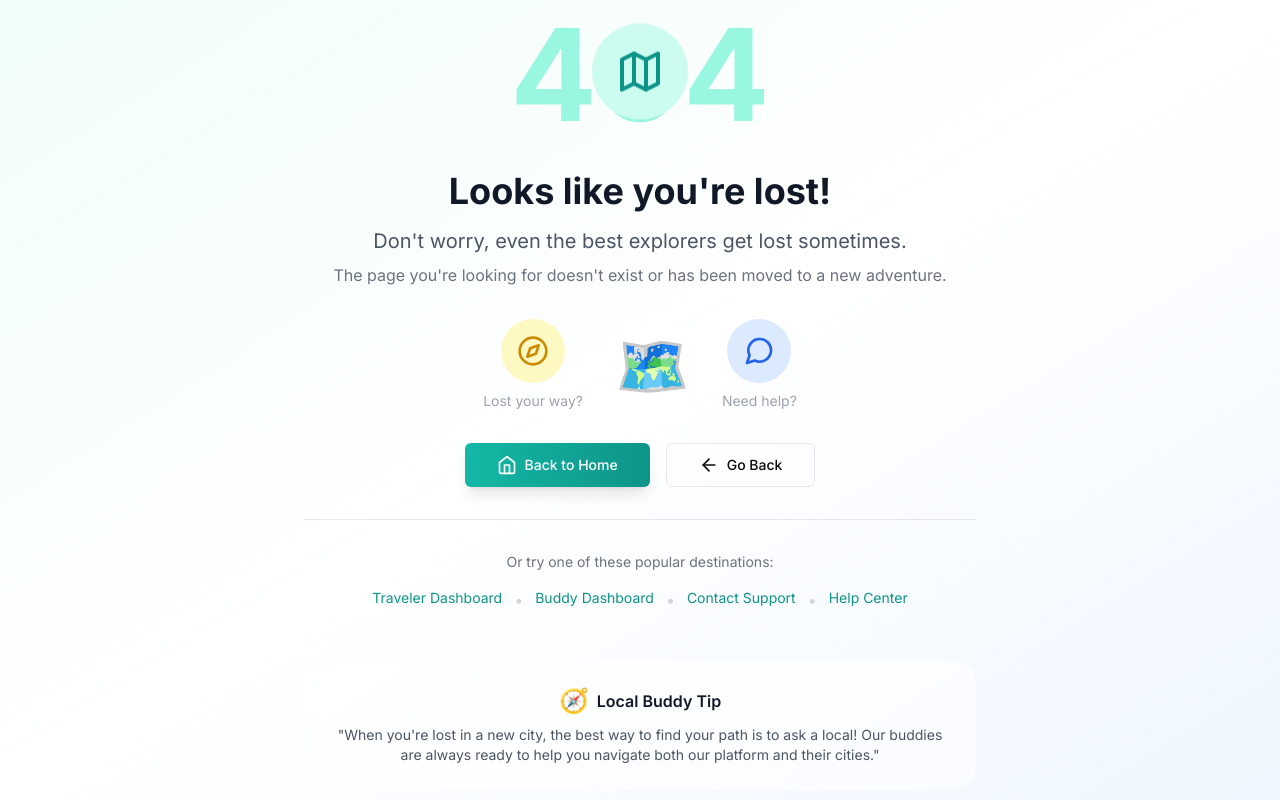
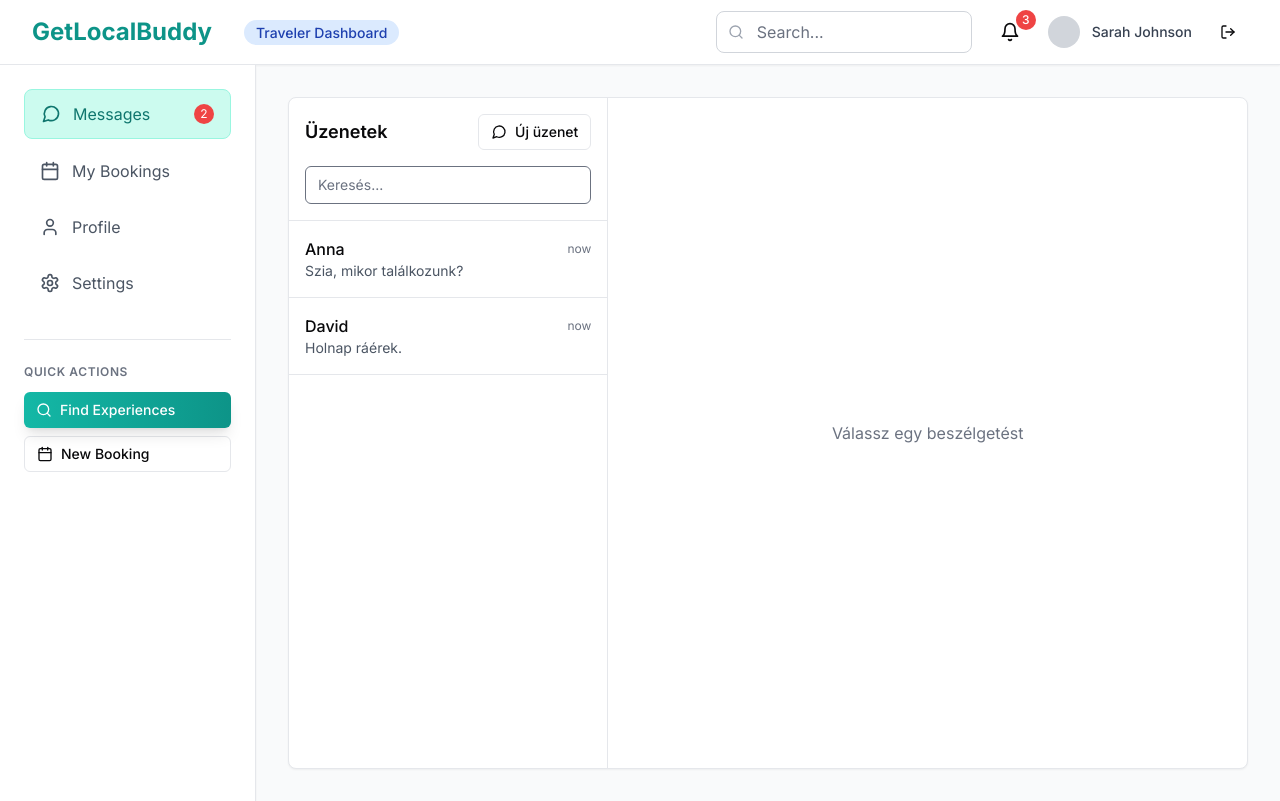
Before and after one commit to hamar93/getlocalbuddy-frontend, a Next.js app: page /dashboard/messages in a window 1280 px wide. Before the commit this address had no page. Built offline with nearby package versions, Linux system fonts and the light colour scheme.

Commit message:
Add files via upload

```diff
--- /dev/null
+++ b/app/dashboard/messages/page.tsx
@@ -0,0 +1,108 @@
+'use client'
+
+import React, { useState } from 'react'
+import Link from 'next/link'
+import { useRouter } from 'next/navigation'
+import {
+  User, Calendar, MessageCircle, Star, CreditCard, Settings,
+  LogOut, Menu, X, Home, MapPin, Users, HelpCircle, Bell
+} from 'lucide-react'
+import { Button } from '../../../components/ui/button'
+import DashboardLayout from '../../../components/DashboardLayout'
+import ChatWindow from '../../../components/ChatWindow'
+
+export default function Page() {
+  const [selectedConversation, setSelectedConversation] = useState(null)
+  const [conversations, setConversations] = useState([
+    {
+      id: 1,
+      name: 'Anna',
+      lastMessage: 'Szia, mikor találkozunk?',
+      timestamp: new Date(),
+      unread: 2
+    },
+    {
+      id: 2,
+      name: 'David',
+      lastMessage: 'Holnap ráérek.',
+      timestamp: new Date(),
+      unread: 0
+    }
+  ])
+
+  const handleSelectConversation = (conversation: any) => {
+    setSelectedConversation(conversation)
+  }
+
+  const formatTime = (date: Date) => {
+    const now = new Date()
+    const diff = now.getTime() - date.getTime()
+    const minutes = Math.floor(diff / 60000)
+    const hours = Math.floor(diff / 3600000)
+    const days = Math.floor(diff / 86400000)
+
+    if (minutes < 1) return 'now'
+    if (minutes < 60) return `${minutes}m`
+    if (hours < 24) return `${hours}h`
+    if (days < 7) return `${days}d`
+    return date.toLocaleDateString()
+  }
+
+  return (
+    <DashboardLayout userType="traveler" currentPage="messages">
+      <div className="h-[calc(100vh-8rem)] bg-white rounded-lg shadow-sm border border-gray-200 overflow-hidden">
+        <div className="flex h-full">
+          {/* Conversations List */}
+          <div className="w-1/3 border-r border-gray-200 flex flex-col">
+            {/* Header */}
+            <div className="p-4 border-b border-gray-200">
+              <div className="flex items-center justify-between mb-4">
+                <h2 className="text-lg font-semibold">Üzenetek</h2>
+                <Button variant="outline" size="sm">
+                  <MessageCircle className="h-4 w-4 mr-2" />
+                  Új üzenet
+                </Button>
+              </div>
+              <input
+                type="text"
+                placeholder="Keresés..."
+                className="w-full px-3 py-2 border rounded-md text-sm"
+              />
+            </div>
+            {/* Conversation Items */}
+            <div className="flex-1 overflow-y-auto">
+              {conversations.map((conv) => (
+                <div
+                  key={conv.id}
+                  className={`p-4 border-b cursor-pointer hover:bg-gray-50 ${
+                    selectedConversation?.id === conv.id ? 'bg-gray-100' : ''
+                  }`}
+                  onClick={() => handleSelectConversation(conv)}
+                >
+                  <div className="flex items-center justify-between">
+                    <span className="font-medium">{conv.name}</span>
+                    <span className="text-xs text-gray-500">
+                      {formatTime(conv.timestamp)}
+                    </span>
+                  </div>
+                  <p className="text-sm text-gray-600">{conv.lastMessage}</p>
+                </div>
+              ))}
+            </div>
+          </div>
+
+          {/* Chat Window */}
+          <div className="flex-1">
+            {selectedConversation ? (
+              <ChatWindow conversation={selectedConversation} />
+            ) : (
+              <div className="h-full flex items-center justify-center text-gray-500">
+                Válassz egy beszélgetést
+              </div>
+            )}
+          </div>
+        </div>
+      </div>
+    </DashboardLayout>
+  )
+}
```
